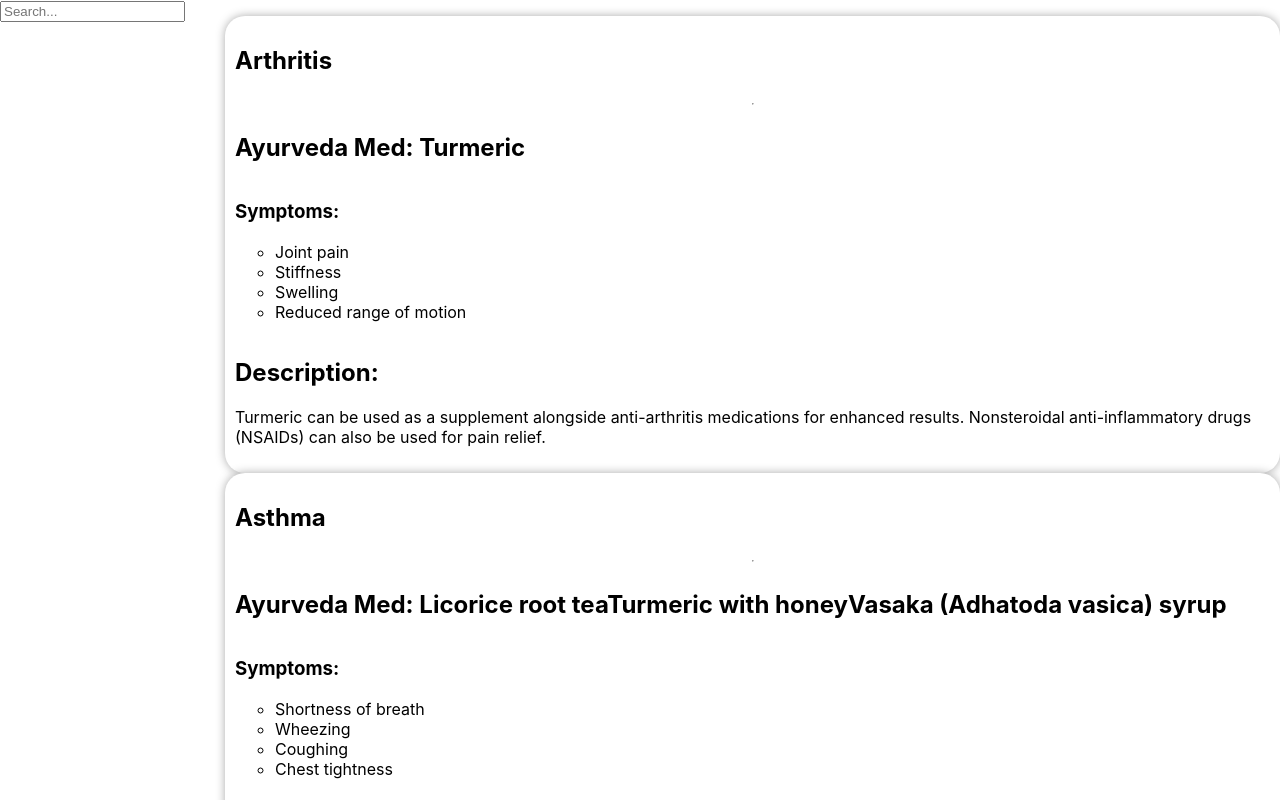
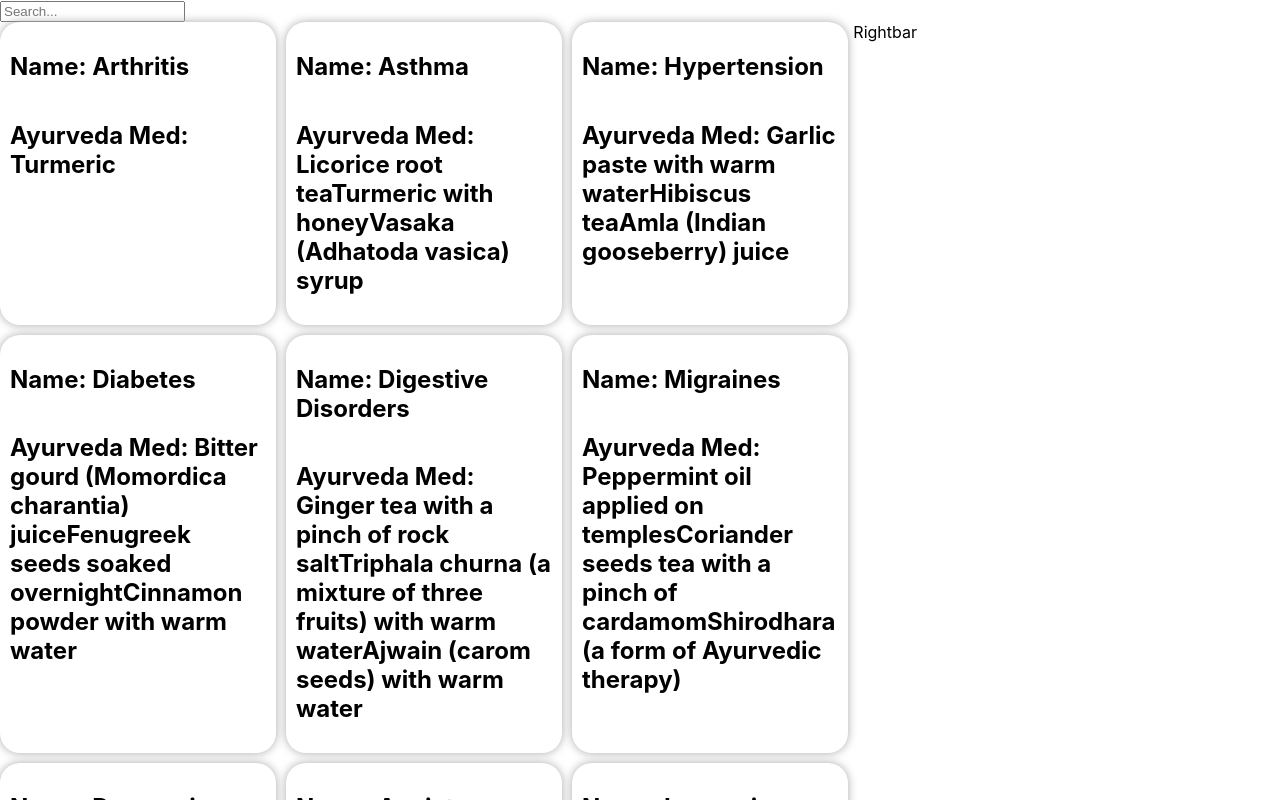
Before and after one commit to vighneshadelkar/NFC_TwistedTerminal, a React (Create React App) app in the folder client/: page /dis in a window 1280 px wide. Shown: the top 800 px of the page. Built offline with nearby package versions, Linux system fonts and the light colour scheme; a web font is replaced by a local one.

Commit message:
rightbar functionality

```diff
--- a/client/src/components/Card/Card1.css
+++ b/client/src/components/Card/Card1.css
@@ -3,7 +3,8 @@
     padding: 10px;
     background-color: white;
     box-shadow: 0px 0px 10px rgb(170, 170, 170);
-    height: fit-content;
+    width: 30%;
+    /* height: 100%; */
 }
 
 .cardWrapper{
--- a/client/src/components/Card/Card1.jsx
+++ b/client/src/components/Card/Card1.jsx
@@ -1,20 +1,18 @@
 import React from "react";
 import "./Card1.css";
 
-export default function Card1({ item }) {
+const Card1 = ({ item, handleClick, isSelected }) => {
+  const cardClassName = `card ${isSelected ? "selected" : ""}`;
+
   return (
-    <div className="card">
+    <div className={cardClassName} onClick={handleClick}>
       <div className="cardWrapper">
-        <h2 className="disName">{item.Name}</h2>
-        <hr></hr>
-        <h2 className="disName">Ayurveda Med: {item.AyurvedicRemedy}</h2>
-        <h3>Symptoms:</h3>
-        <ul>
-          {Array.isArray(item.Symptoms) &&
-            item.Symptoms.map((symptom, index) => <li key={index}>{symptom}</li>)}
-        </ul>
-        <p className="description"><h2>Description: </h2>{item.IntegrationWithModernMedicine}</p>
+        <h2 className="disName">Name: {item?.Name}</h2>
+        <h2 className="disName">Ayurveda Med: {item?.AyurvedicRemedy}</h2>
+
       </div>
     </div>
   );
-}
+};
+
+export default Card1;
--- /dev/null
+++ b/client/src/components/Rightbar/Rightbar.css
@@ -0,0 +1,3 @@
+.rightbar{
+    flex: 3;
+}
--- /dev/null
+++ b/client/src/components/Rightbar/Rightbar.jsx
@@ -0,0 +1,31 @@
+import React from "react";
+import "./Rightbar.css";
+
+const Rightbar = ({ selectedItem }) => {
+  console.log(selectedItem);
+  return (
+    <div className="rightbar">
+      {selectedItem ? (
+        <>
+          <h2>Selected Item</h2>
+          <div className="selectedItem">
+            <h3>Name: {selectedItem.Name}</h3>
+            <p>Ayurveda Med: {selectedItem.AyurvedicRemedy}</p>
+            <h3>Symptoms:</h3>
+            <ul>
+              {Array.isArray(selectedItem?.Symptoms) &&
+                selectedItem.Symptoms.map((symptom, index) => (
+                  <li key={index}>{symptom}</li>
+                ))}
+            </ul>
+            <h3>Description:{selectedItem.IntegrationWithModernMedicine}</h3>
+          </div>
+        </>
+      ) : (
+        <>Rightbar</>
+      )}
+    </div>
+  );
+};
+
+export default Rightbar;
--- a/client/src/pages/Diseasepg/Pg2.css
+++ b/client/src/pages/Diseasepg/Pg2.css
@@ -1,7 +1,13 @@
 .pg2{
     width: 100%;
 }
-
 .pg2Wrapper{
     display: flex;
 }
+.cardsDiv{
+    display: flex;
+    flex: 6;
+    flex-wrap: wrap;
+    gap: 10px;
+    /* justify-content: space-around;  */
+}
--- a/client/src/pages/Diseasepg/Pg2.jsx
+++ b/client/src/pages/Diseasepg/Pg2.jsx
@@ -2,35 +2,48 @@ import React, { useState } from "react";
 import Search from "../../components/Search/Search";
 import data from "../../data/ayurveda";
 import Card1 from "../../components/Card/Card1";
-import "./Pg2.css"
+import "./Pg2.css";
+import Rightbar from "../../components/Rightbar/Rightbar";
 
 export default function Pg2() {
   const [searchTerm, setSearchTerm] = useState("");
+  const [selectedItem, setSelectedItem] = useState(null);
 
   const handleSearch = (term) => {
     setSearchTerm(term);
+    setSelectedItem(null);
   };
 
-  // Filter the data based on the search term
+  const handleCardClick = (item) => {
+    setSelectedItem(item);
+  };
+
   const filteredData = data.filter(
     (item) =>
       item.Name && item.Name.toLowerCase().includes(searchTerm.toLowerCase())
   );
 
-  // Define a function to render the list of Card1 components
   const renderCards = (items) => {
-    return items.map((item) => <Card1 key={item.id} item={item} />);
+    return items.map((item,index) => (
+      <Card1
+        key={index}
+        item={item}
+        handleClick={() => handleCardClick(item)}
+      />
+    ));
   };
 
   return (
     <div className="pg2">
+      <Search handleSearch={handleSearch} />
+
       <div className="pg2Wrapper">
-        <Search handleSearch={handleSearch} />
-        <ul>
+        <div className="cardsDiv">
           {searchTerm.length === 0
             ? renderCards(data)
             : renderCards(filteredData)}
-        </ul>
+        </div>
+        <Rightbar selectedItem={selectedItem} />
       </div>
     </div>
   );
```
